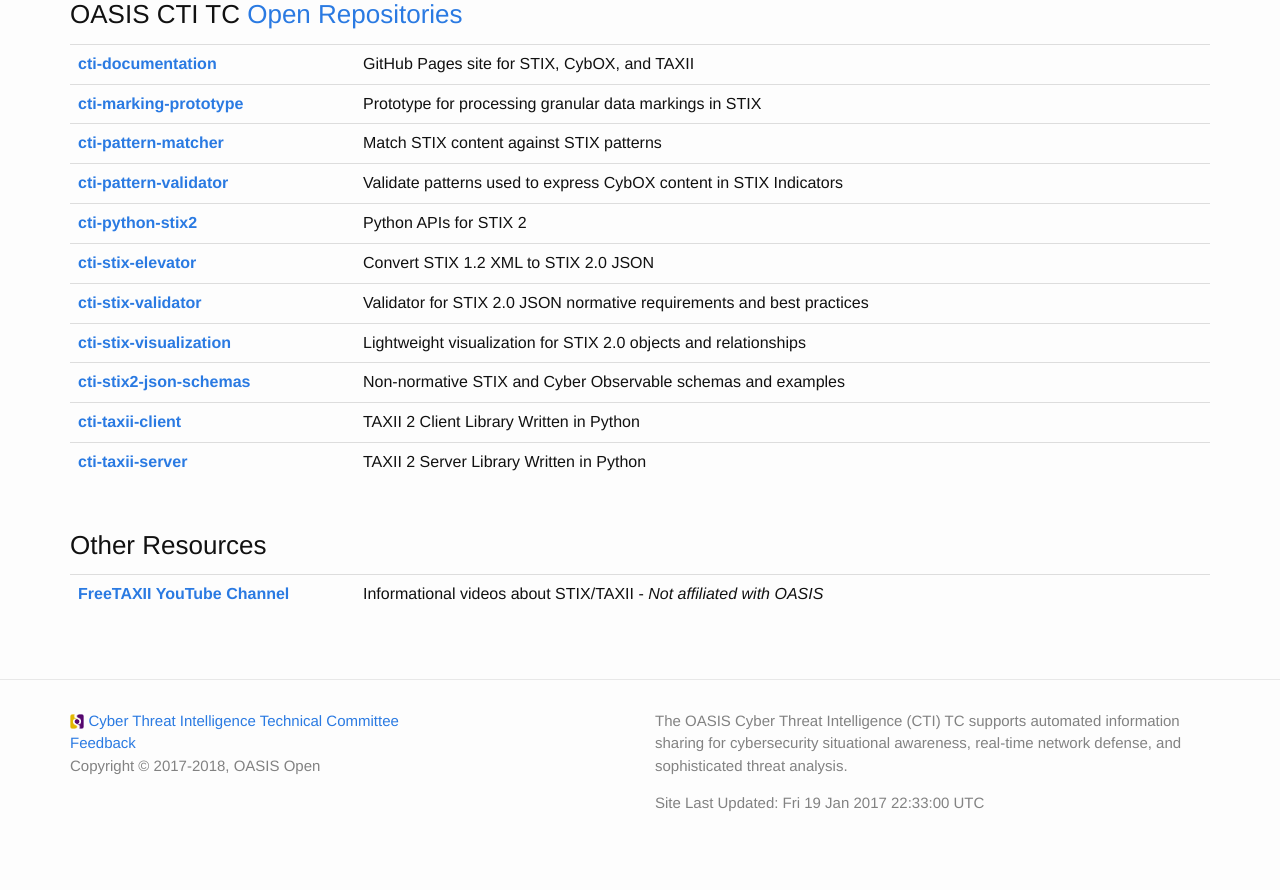
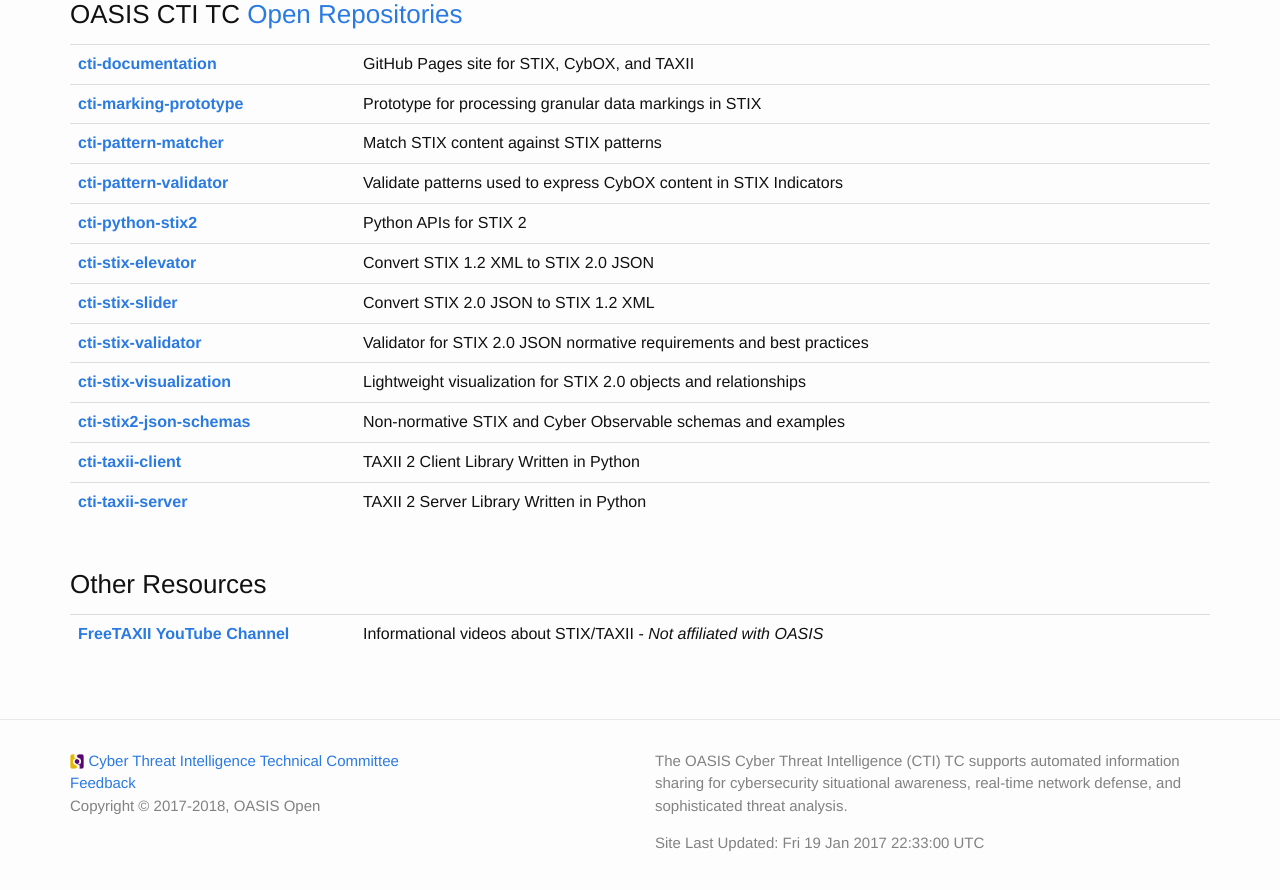
Before and after one commit to oasis-open/cti-documentation, a Jekyll site: the page built from resources.md, in a window 1280 px wide and 900 px high, scrolled down 1197 px. Shown: the top 890 px of the window. Built offline with Jekyll 4.4.1, drawn with Linux system fonts in a browser that asks for light colours; before the commit the page ends 2057 px from its top, so only the background shows below that.

Commit message:
Add cti-stix-slider to resources page.

```diff
--- a/resources.md
+++ b/resources.md
@@ -50,6 +50,7 @@
 |[**cti-pattern-validator**](https://github.com/oasis-open/cti-pattern-validator){: target="_blank"}|Validate patterns used to express CybOX content in STIX Indicators|
 |[**cti-python-stix2**](https://github.com/oasis-open/cti-python-stix2){: target="_blank"}|Python APIs for STIX 2 |
 |[**cti-stix-elevator**](https://github.com/oasis-open/cti-stix-elevator){: target="_blank"}|Convert STIX 1.2 XML to STIX 2.0 JSON|
+|[**cti-stix-slider**](https://github.com/oasis-open/cti-stix-slider){: target="_blank"}|Convert STIX 2.0 JSON to STIX 1.2 XML|
 |[**cti-stix-validator**](https://github.com/oasis-open/cti-stix-validator){: target="_blank"}|Validator for STIX 2.0 JSON normative requirements and best practices|
 |[**cti-stix-visualization**](https://github.com/oasis-open/cti-stix-visualization){: target="_blank"}|Lightweight visualization for STIX 2.0 objects and relationships|
 |[**cti-stix2-json-schemas**](https://github.com/oasis-open/cti-stix2-json-schemas){: target="_blank"}| Non-normative STIX and Cyber Observable schemas and examples|
```
